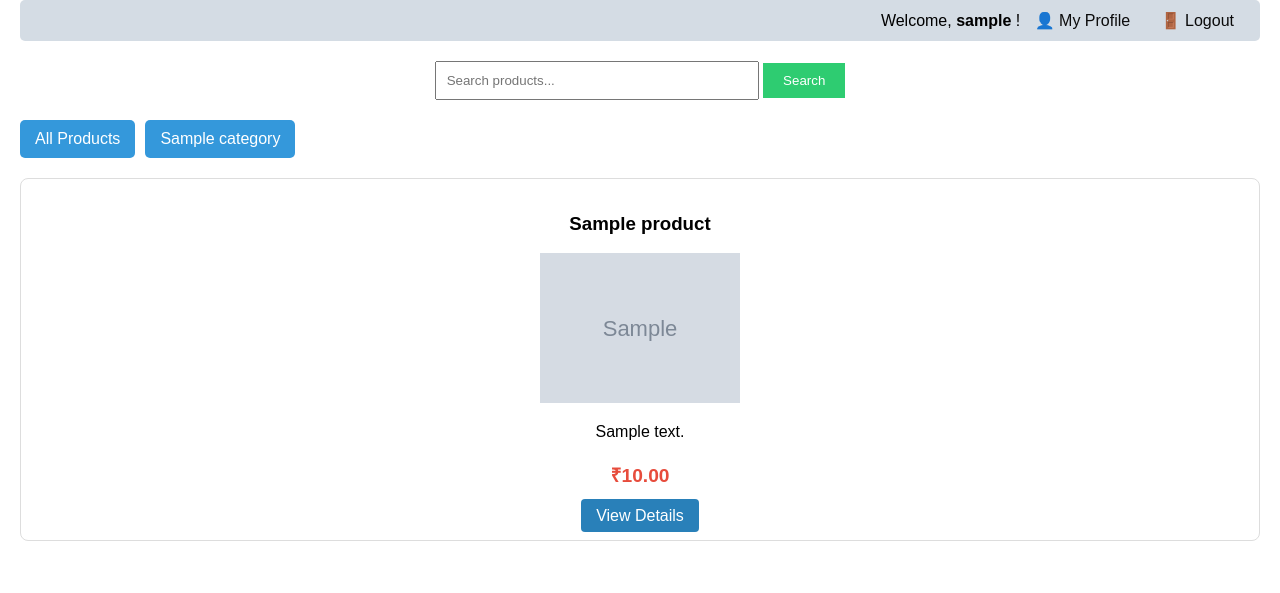
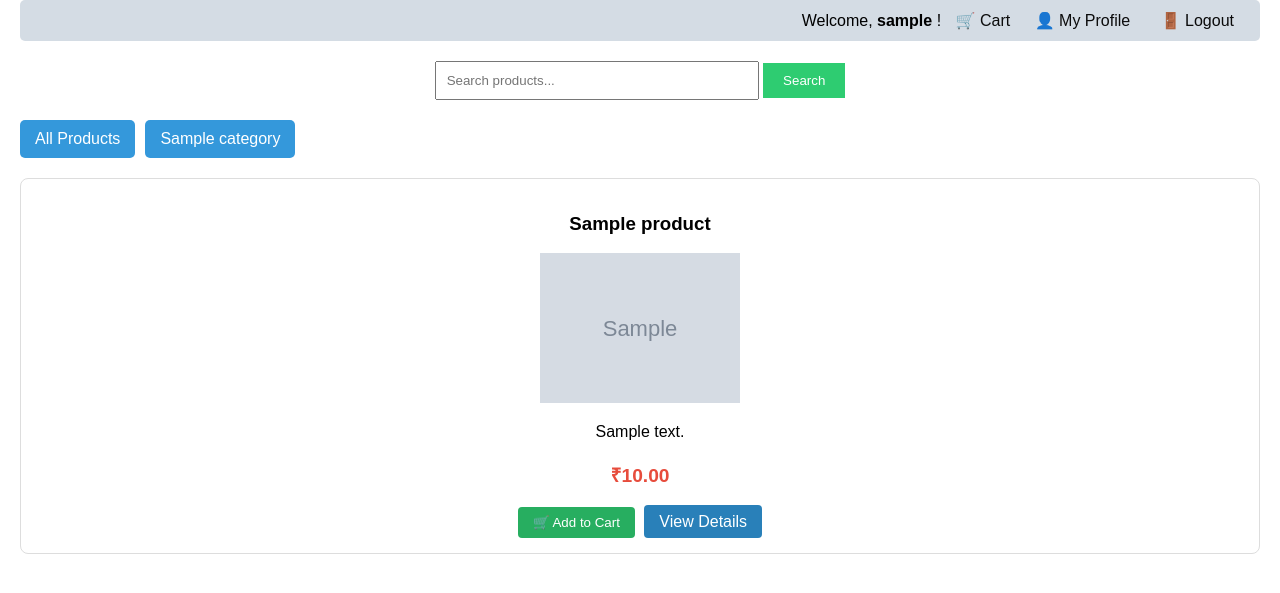
Before and after one commit to NachiketSG/mini_project, a Django app: page / in a window 1280 px wide. Shown: the part 165-758 px from the top of the page. Run offline with Django 5.2, Linux system fonts and the light colour scheme; a user stored in the database is signed in; tables that the repository leaves empty hold one stand-in row (values such as "Sample post"); grey boxes marked "Sample" are stand-in pictures.

Commit message:
Week 4: Shopping Cart Functionality - Develop logic for adding/removing items from a cart, updating quantities, and displaying cart contents. Use sessions to manage carts for guest users.

```diff
--- a/store/models.py
+++ b/store/models.py
@@ -51,16 +51,32 @@ class OrderItem(models.Model):
     def __str__(self):
         return f"{self.quantity} x {self.product.name}"
 
-# Shopping Cart Model
+# Shopping Cart Model (UPDATED)
 class Cart(models.Model):
-    user = models.ForeignKey(User, on_delete=models.CASCADE)
+    user = models.ForeignKey(User, on_delete=models.CASCADE, null=True, blank=True)
+    session_key = models.CharField(max_length=40, null=True, blank=True)  # Guest users ke liye
+    created_at = models.DateTimeField(auto_now_add=True)
+    updated_at = models.DateTimeField(auto_now=True)
+
+    def __str__(self):
+        if self.user:
+            return f"Cart - {self.user.username}"
+        return f"Cart - {self.session_key}"
+
+# Cart Item Model (NEW)
+class CartItem(models.Model):
+    cart = models.ForeignKey(Cart, on_delete=models.CASCADE)
     product = models.ForeignKey(Product, on_delete=models.CASCADE)
     quantity = models.IntegerField(default=1)
     added_at = models.DateTimeField(auto_now_add=True)
 
     def __str__(self):
-        return f"{self.user.username}'s cart - {self.product.name}"
+        return f"{self.quantity} x {self.product.name}"
 
+    def get_total_price(self):
+        return self.quantity * self.product.price
+
+# User Profile Model
 class UserProfile(models.Model):
     user = models.OneToOneField(User, on_delete=models.CASCADE)
     profile_picture = models.ImageField(upload_to='profile_pics/', blank=True, null=True)
--- a/store/templates/home.html
+++ b/store/templates/home.html
@@ -27,6 +27,7 @@
     <div class="user-auth">
         {% if user.is_authenticated %}
             Welcome, <strong>{{ user.username }}</strong> !
+            <a href="{% url 'cart_view' %}">🛒 Cart</a>
             <a href="{% url 'profile' %}">👤 My Profile</a>
 
             <!--LOGOUT BUTTON -->
@@ -64,6 +65,17 @@
                 {% endif %}
                 <p>{{ product.description|truncatewords:10 }}</p>
                 <p class="price">₹{{ product.price }}</p>
+
+                <!-- ADD TO CART BUTTON -->
+                {% if user.is_authenticated %}
+                    <form action="{% url 'add_to_cart' product.id %}" method="post" style="display: inline;">
+                        {% csrf_token %}
+                        <button type="submit" style="background: #27ae60; color: white; padding: 8px 15px; border: none; border-radius: 4px; cursor: pointer; margin-right: 5px;">
+                            🛒 Add to Cart
+                        </button>
+                    </form>
+                {% endif %}
+
                 <a href="{% url 'product_detail' product.id %}" style="background: #2980b9; color: white; padding: 8px 15px; text-decoration: none; border-radius: 4px;">View Details</a>
             </div>
         {% empty %}
--- a/store/urls.py
+++ b/store/urls.py
@@ -6,9 +6,14 @@ urlpatterns = [
     path('product/<int:product_id>/', views.product_detail, name='product_detail'),
     path('category/<int:category_id>/', views.products_by_category, name='products_by_category'),
     path('search/', views.search_products, name='search_products'),
-    # NEW AUTHENTICATION URLs
     path('signup/', views.signup, name='signup'),
     path('profile/', views.profile, name='profile'),
     path('edit-profile/', views.edit_profile, name='edit_profile'),
     path('upload-photo/', views.upload_profile_picture, name='upload_photo'),
+
+    # CART URLs (NEW)
+    path('cart/', views.cart_view, name='cart_view'),
+    path('cart/add/<int:product_id>/', views.add_to_cart, name='add_to_cart'),
+    path('cart/remove/<int:item_id>/', views.remove_from_cart, name='remove_from_cart'),
+    path('cart/update/<int:item_id>/', views.update_cart_quantity, name='update_cart_quantity'),
 ]
--- a/store/views.py
+++ b/store/views.py
@@ -2,8 +2,22 @@ from django.shortcuts import render, get_object_or_404, redirect
 from django.contrib.auth.forms import UserCreationForm, UserChangeForm
 from django.contrib.auth import login
 from django.contrib.auth.decorators import login_required
-from .models import Product, Category, UserProfile  # ✅ UserProfile ADD kiya
-from .forms import UserEditForm, ProfilePictureForm  # ✅ ProfilePictureForm ADD kiya
+from .models import Product, Category, UserProfile, Cart, CartItem
+from .forms import UserEditForm, ProfilePictureForm
+
+# Helper function for cart (NEW)
+def get_or_create_cart(request):
+    """Get cart for logged-in user or create for guest"""
+    if request.user.is_authenticated:
+        cart, created = Cart.objects.get_or_create(user=request.user)
+    else:
+        # Guest user - use session
+        session_key = request.session.session_key
+        if not session_key:
+            request.session.create()
+            session_key = request.session.session_key
+        cart, created = Cart.objects.get_or_create(session_key=session_key, user=None)
+    return cart
 
 # Home Page View - Product listings with categories
 def home(request):
@@ -91,3 +105,54 @@ def upload_profile_picture(request):
         form = ProfilePictureForm(instance=profile)
 
     return render(request, 'registration/upload_photo.html', {'form': form})
+
+# Add to Cart Function (UPDATED for guest users)
+def add_to_cart(request, product_id):
+    product = get_object_or_404(Product, id=product_id)
+
+    # Get or create cart for user (guest or logged-in)
+    cart = get_or_create_cart(request)
+
+    # Get or create cart item
+    cart_item, created = CartItem.objects.get_or_create(cart=cart, product=product)
+
+    if not created:
+        cart_item.quantity += 1
+        cart_item.save()
+
+    return redirect('cart_view')
+
+# Cart View Page (UPDATED for guest users)
+def cart_view(request):
+    cart = get_or_create_cart(request)
+    cart_items = CartItem.objects.filter(cart=cart)
+
+    total_price = sum(item.get_total_price() for item in cart_items)
+
+    return render(request, 'cart/cart.html', {
+        'cart_items': cart_items,
+        'total_price': total_price,
+        'user': request.user  # Add user context for template
+    })
+
+# Remove from Cart (UPDATED for guest users)
+def remove_from_cart(request, item_id):
+    cart = get_or_create_cart(request)
+    cart_item = get_object_or_404(CartItem, id=item_id, cart=cart)
+    cart_item.delete()
+    return redirect('cart_view')
+
+# Update Cart Quantity (UPDATED for guest users)
+def update_cart_quantity(request, item_id):
+    cart = get_or_create_cart(request)
+    cart_item = get_object_or_404(CartItem, id=item_id, cart=cart)
+
+    if request.method == 'POST':
+        quantity = int(request.POST.get('quantity', 1))
+        if quantity > 0:
+            cart_item.quantity = quantity
+            cart_item.save()
+        else:
+            cart_item.delete()
+
+    return redirect('cart_view')
```
Also changed, not shown: store/admin.py (+16 -3 lines), store/templates/cart/cart.html (added, +79 -0 lines), store/templates/product_detail.html (+11 -2 lines), store/migrations/0003_rename_added_at_cart_created_at_remove_cart_product_and_more.py (added).
